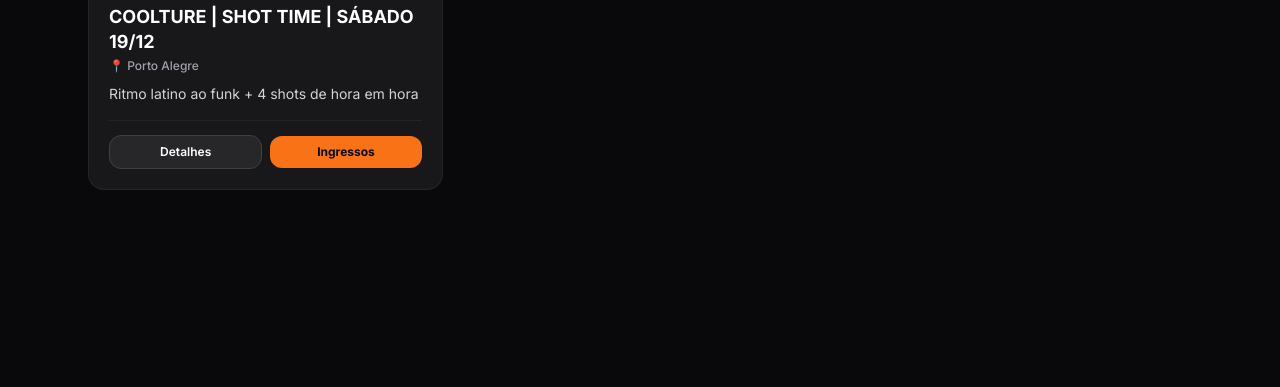
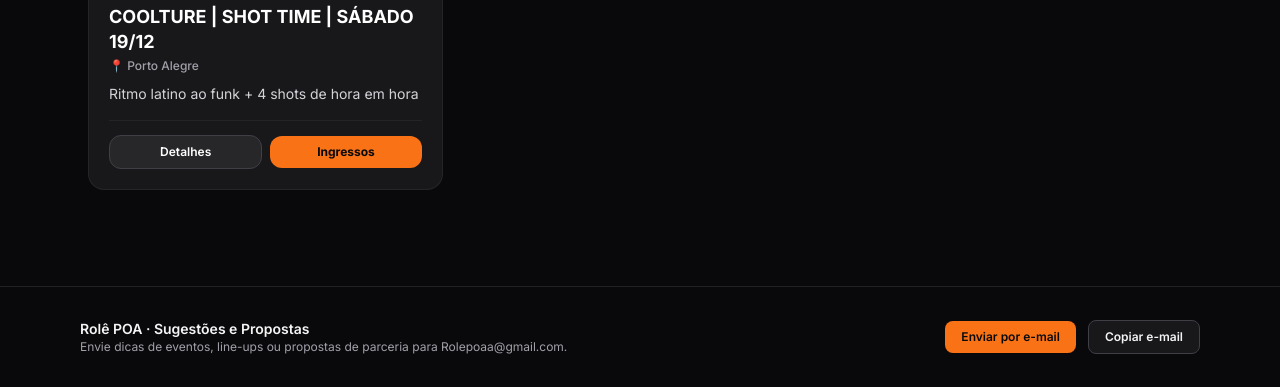
Before and after one commit to rolepoa/rolepoa.github.io, a plain HTML site: page index.html in a window 1280 px wide. Shown: the part 2019-2406 px from the top of the page. Before the commit the page ends 2241 px from the top, so only its background shows below. Drawn offline with nearby package versions, Linux system fonts and the light colour scheme; no server answers.

Commit message:
Atualizar o index.html

```diff
--- a/index.html
+++ b/index.html
@@ -1019,5 +1019,29 @@
       loadEvents();
     });
   </script>
+  <footer class="mt-16 border-t border-zinc-800/80 py-8 text-sm text-zinc-400">
+  <div class="mx-auto flex max-w-6xl flex-col gap-4 px-4 sm:flex-row sm:items-center sm:justify-between">
+    <div>
+      <p class="font-semibold text-zinc-100">Rolê POA · Sugestões e Propostas</p>
+      <p class="text-xs text-zinc-400">Envie dicas de eventos, line-ups ou propostas de parceria para Rolepoaa@gmail.com.</p>
+    </div>
+    <div class="flex flex-wrap items-center gap-3">
+      <a
+        href="mailto:Rolepoaa@gmail.com?subject=Sugest%C3%A3o%20ou%20Proposta%20%E2%80%94%20Rol%C3%AA%20POA"
+        class="rounded-lg bg-orange-500 px-4 py-2 text-xs font-semibold text-zinc-950 transition hover:bg-orange-400"
+      >
+        Enviar por e-mail
+      </a>
+      <button
+        type="button"
+        onclick="navigator.clipboard.writeText('Rolepoaa@gmail.com'); this.textContent = 'E-mail copiado!'; setTimeout(() => this.textContent = 'Copiar e-mail', 2000);"
+        class="rounded-lg border border-zinc-700 bg-zinc-900 px-4 py-2 text-xs font-semibold text-zinc-100 transition hover:border-zinc-500"
+      >
+        Copiar e-mail
+      </button>
+    </div>
+  </div>
+</footer>
+
 </body>
 </html>
```
